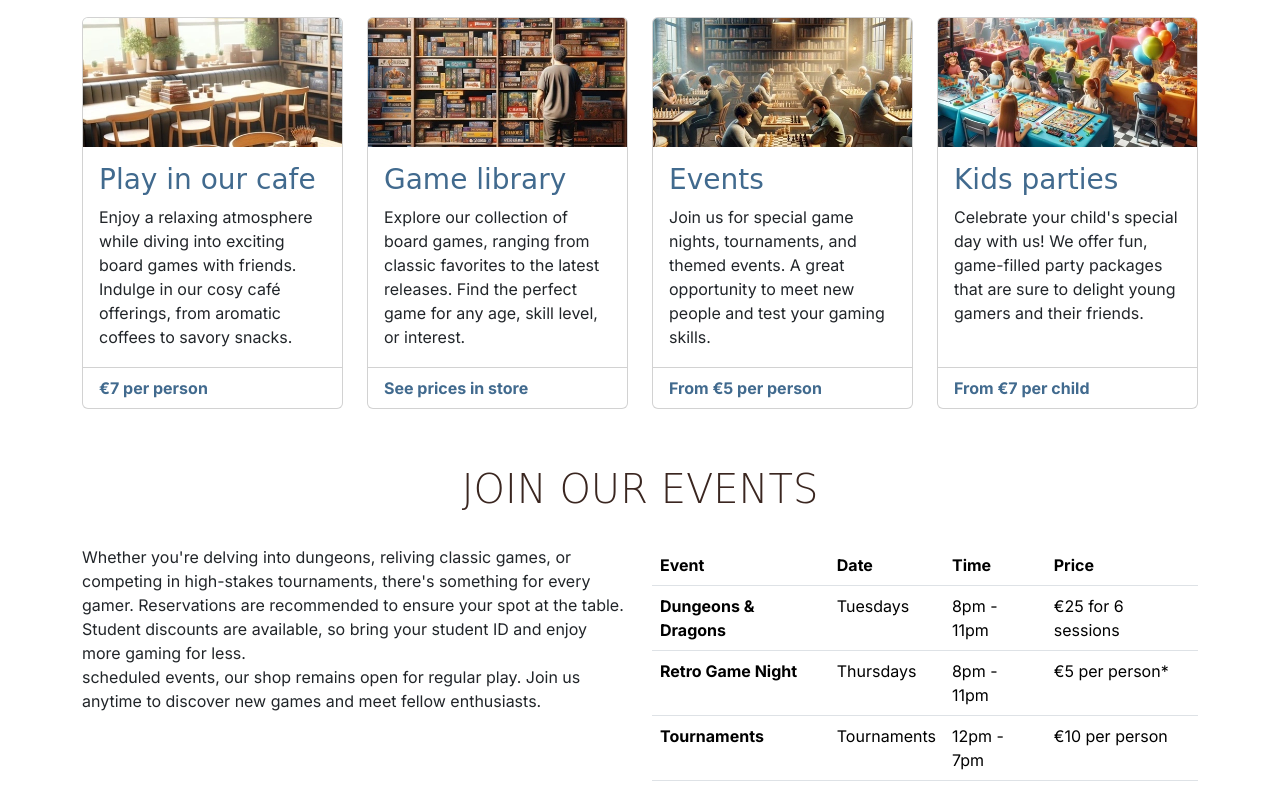
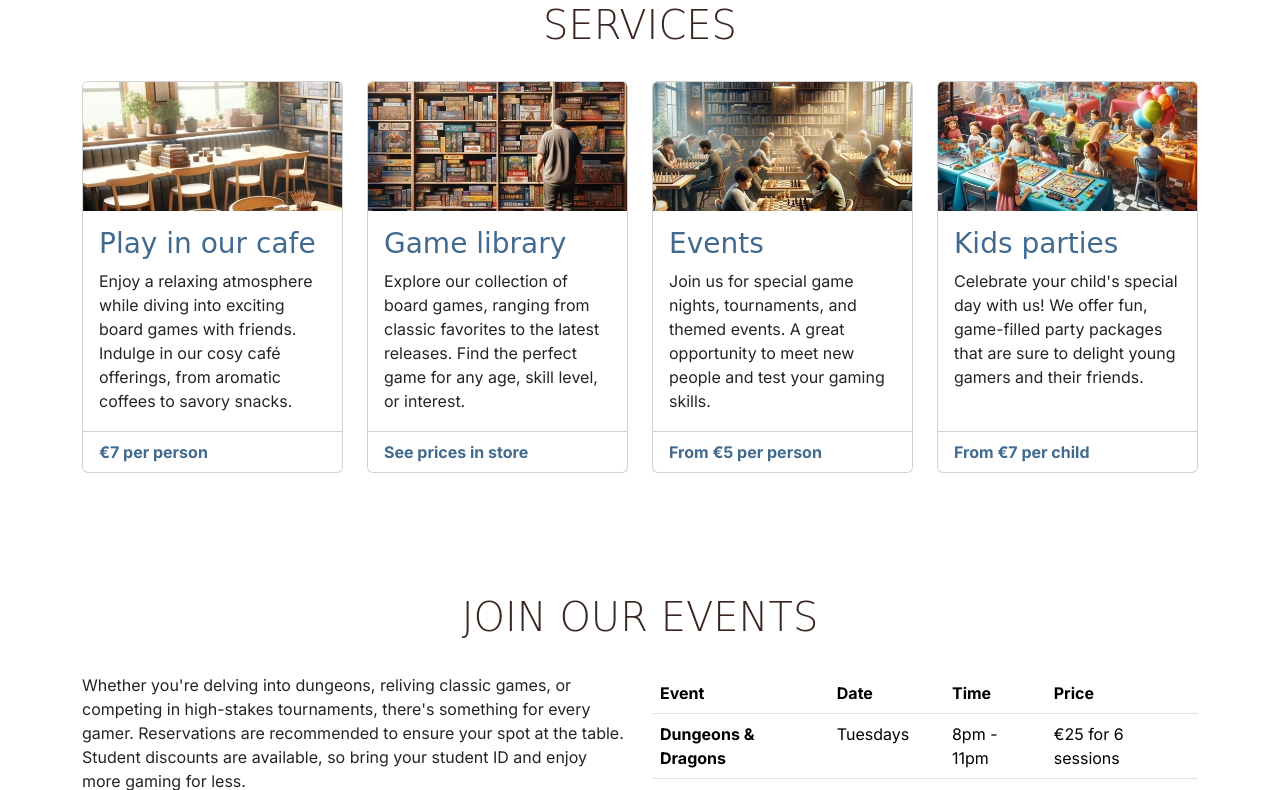
Before and after one commit to TonyWalker-coder/boardwalk-games, a plain HTML site: page index.html in a window 1280 px wide. Shown: the part 710-1500 px from the top of the page. Drawn offline with nearby package versions, Linux system fonts and the light colour scheme; a web font is replaced by a local one.

Commit message:
added padding to section

```diff
--- a/assets/css/styles.css
+++ b/assets/css/styles.css
@@ -39,7 +39,7 @@ h2 {
 }
 
 .section {
-    margin-top: 2rem;
+    padding-top: 4rem;
     margin-bottom: 2rem;
 }
 
```
